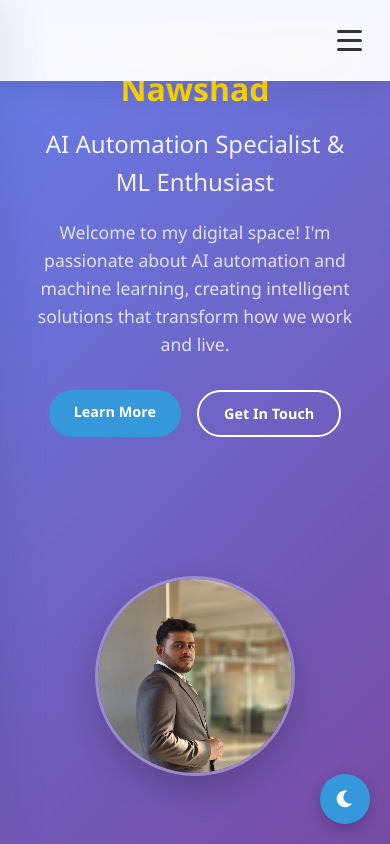
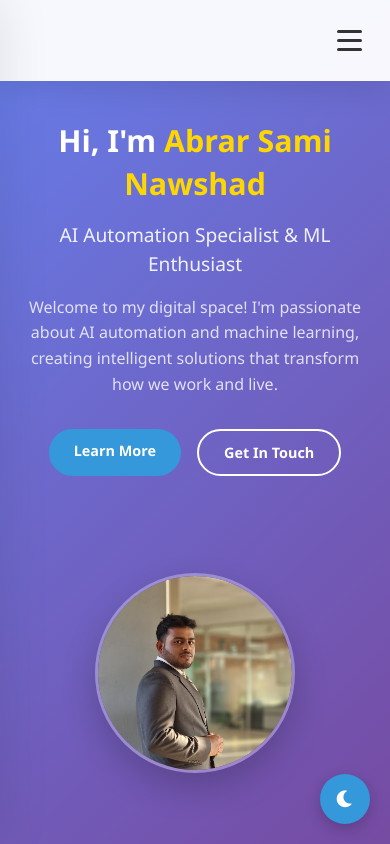
Before and after one commit to AbrarSamiNawshad/AbrarSamiNawshad.github.io, a plain HTML site: page index.html in a window 390 px wide. Shown: the top 844 px of the page. Drawn offline with Linux system fonts and the light colour scheme.

Commit message:
fix mobile view experience

```diff
--- a/styles.css
+++ b/styles.css
@@ -140,11 +140,11 @@ body {
 
 /* Hero Section */
 .hero {
+    padding: 0 5%;
     min-height: 100vh;
     display: flex;
     align-items: center;
     justify-content: space-between;
-    padding: 0 5%;
     background: linear-gradient(135deg, #667eea 0%, #764ba2 100%);
     color: white;
     position: relative;
@@ -160,11 +160,15 @@ body {
     font-size: 3.5rem;
     margin-bottom: 1rem;
     line-height: 1.2;
+    max-width: 100%;
 }
 
 .highlight {
     color: #ffd700;
     position: relative;
+    display: inline-block;
+    white-space: normal;
+    word-break: break-word;
 }
 
 .hero-subtitle {
@@ -547,6 +551,11 @@ section {
 
 /* Responsive Design */
 @media (max-width: 768px) {
+    .hero {
+        min-height: 100vh;
+        padding: 100px 5% 60px;
+    }
+
     .hamburger {
         display: flex;
     }
@@ -624,11 +633,17 @@ section {
     .hero {
         flex-direction: column;
         text-align: center;
-        padding: 2rem;
+        padding: 130px 1rem 60px;
+        height: auto;
+        position: relative;
     }
 
     .hero-title {
-        font-size: 2.5rem;
+        font-size: 2.2rem;
+        display: block;
+        width: 100%;
+        word-wrap: break-word;
+        margin-bottom: 1.5rem;
     }
 
     .hero-image {
@@ -666,8 +681,39 @@ section {
 }
 
 @media (max-width: 480px) {
+    .hero {
+        padding: 120px 15px 50px;
+        min-height: 100vh;
+        height: auto;
+    }
+
+    .hero-content {
+        width: 100%;
+        max-width: 100%;
+        padding: 0;
+        position: static;
+    }
+
     .hero-title {
-        font-size: 2rem;
+        font-size: 1.9rem;
+        line-height: 1.4;
+        margin-bottom: 1rem;
+    }
+
+    .highlight {
+        max-width: 100%;
+        overflow-wrap: break-word;
+        word-wrap: break-word;
+        display: inline;
+    }
+
+    .hero-subtitle {
+        font-size: 1.2rem;
+        line-height: 1.5;
+    }
+
+    .hero-description {
+        font-size: 1rem;
     }
 
     .section-title {
@@ -682,6 +728,22 @@ section {
     .btn {
         padding: 10px 25px;
         font-size: 0.9rem;
+    }
+}
+
+/* Extra small screens */
+@media (max-width: 380px) {
+    .hero-title {
+        font-size: 1.6rem;
+    }
+
+    .hero-subtitle {
+        font-size: 1.1rem;
+    }
+
+    .profile-photo {
+        width: 180px;
+        height: 180px;
     }
 }
 
```
